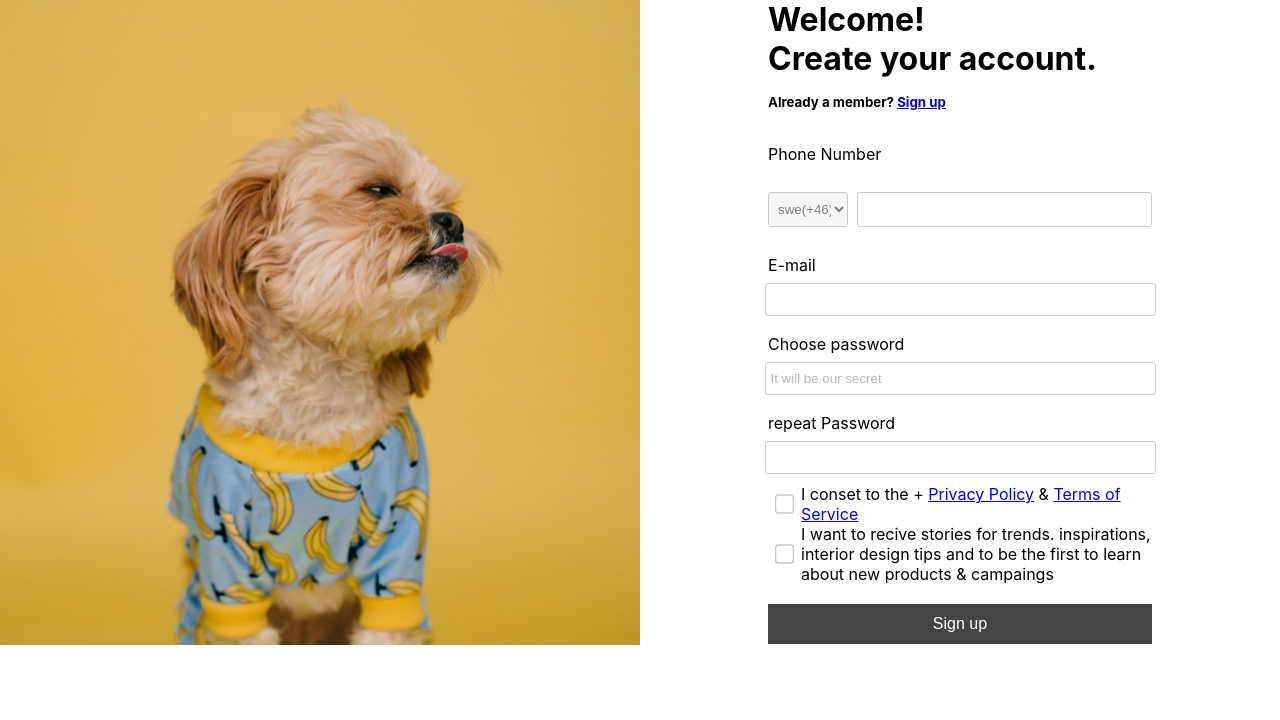
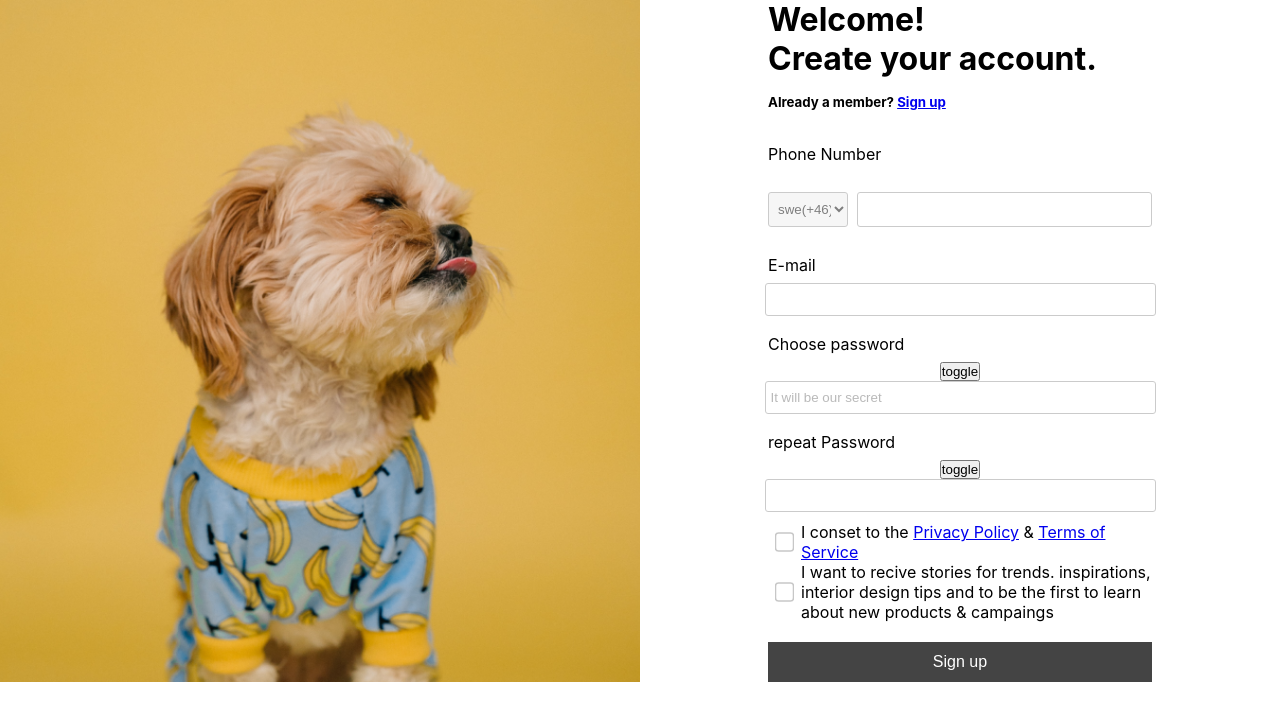
Before and after one commit to RustyNick/Login-page, a React (Create React App) app in the folder login-page/: page / in a window 1280 px wide. Shown: the top 720 px of the page. Built offline with nearby package versions, Linux system fonts and the light colour scheme.

Commit message:
deploy code added for github pages

```diff
--- a/login-page/src/App.css
+++ b/login-page/src/App.css
@@ -18,6 +18,10 @@
   width:100%;
 }
 
+.container__App{
+  display: flex;
+  flex-direction: row;
+}
 .container__left{
   width:100%;
 }
@@ -27,10 +31,6 @@
   flex-direction: column;
   align-items: center;
   justify-content: center;
-}
-.container__App{
-  display: flex;
-  flex-direction: row;
 }
 
 .container__form{
--- a/login-page/src/component/Form.js
+++ b/login-page/src/component/Form.js
@@ -1,8 +1,20 @@
-import React from 'react'
+import React,{useState} from 'react'
+/* import {AiFillEye} from '../react-icons/AiFillEye'; */
+
+/* AiFillEyeInvisible */
+
 import PageTitle from './PageTitle'
 
 
+
 function Form() {
+  const[showPassword, setShowPassword] = useState(false);
+
+
+const togglePassword =()=>{
+  setShowPassword(!showPassword)
+}
+
   return (
     <div className='container container__form' >
         <PageTitle/>
@@ -21,17 +33,21 @@ function Form() {
         </div>
 
         <div className='container container__form__inner'>
-        <label className='label label__input_title'>Choose password</label>
-        <input className="input" type="password" placeholder='It will be our secret'/>
-        <label className='label'>repeat Password</label>
-        <input className="input" type="password" placeholder=''/>
+
+        <label className='label label__input_title'>Choose password</label> <button onClick={togglePassword} >toggle</button>
+
+        <input className="input" type={showPassword ? "text" : "password"} placeholder='It will be our secret' name="password"/>
+
+        <label className='label'>repeat Password</label>  <button onClick={togglePassword} > toggle </button>
+
+        <input className="input" type={showPassword ? "text" : "password"} placeholder='' name="second-password"/>
         </div>
 
 
         <div className='container container__form__inner container__checkbox'>
 
         <div className='container__App'>
-          <input className='input__checkbox ' type="checkbox"  />  <div>I conset to the + <a href="#">Privacy Policy</a> & <a href="#">Terms of Service</a> </div>
+          <input className='input__checkbox ' type="checkbox"  />  <div>I conset to the <a href="#">Privacy Policy</a> & <a href="#">Terms of Service</a></div>
           </div>
         <div className='container__App'>
         <input className='input__checkbox ' type="checkbox"   />   <div>I want to recive stories for trends. inspirations, interior design tips and to be the first to learn about new products & campaings</div>
```
Also changed, not shown: login-page/package.json (+7 -0 lines), 1 other file (tests, documents, lock files or other folders).
